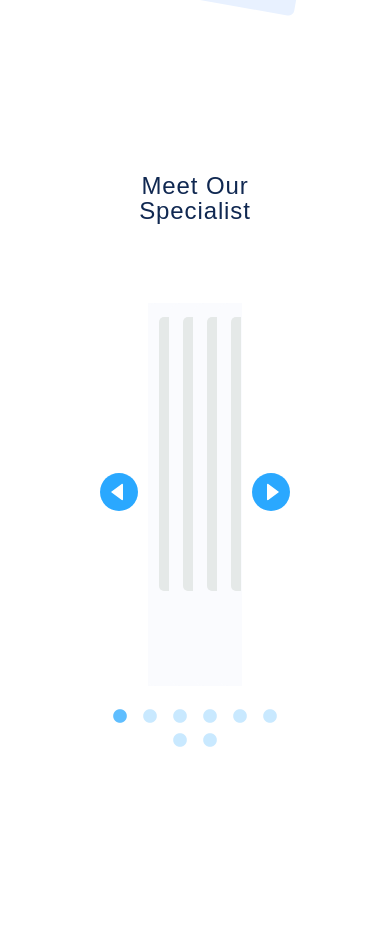
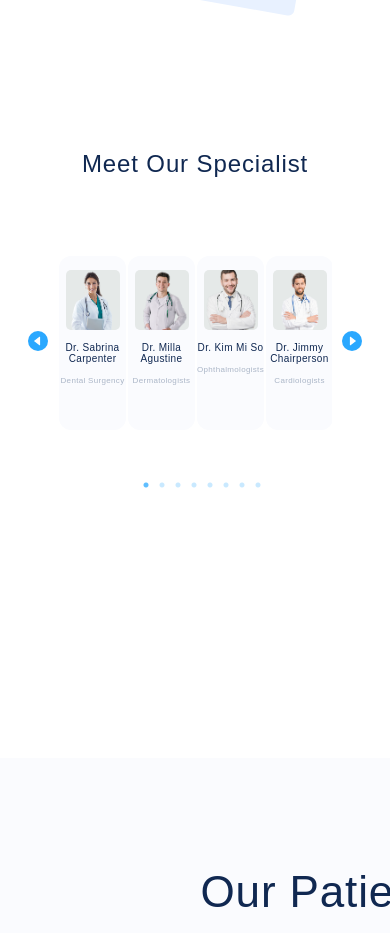
Before and after one commit to MuhammadNabeelJaved/Health-care-landing-page, a React (Vite) app: page / in a window 390 px wide. Shown: the part 2702-3635 px from the top of the page. Built offline with nearby package versions, Linux system fonts and the light colour scheme.

Commit message:
Added Doctors section responsivness.

```diff
--- a/src/Components/Doctors/Doctors.jsx
+++ b/src/Components/Doctors/Doctors.jsx
@@ -8,7 +8,7 @@ import doctors from "./doctorsData.js";
 const CustomPrevArrow = ({ onClick }) => (
   <div className="custom-arrow custom-prev-arrow" onClick={onClick}>
     {/* Replace with your custom SVG or icon */}
-    <svg
+    <svg className="arrow-svg"
       xmlns="http://www.w3.org/2000/svg"
       width="38"
       height="38"
@@ -28,6 +28,7 @@ const CustomNextArrow = ({ onClick }) => (
   <div className="custom-arrow custom-next-arrow" onClick={onClick}>
     {/* Replace with your custom SVG or icon */}
     <svg
+    className="arrow-svg"
       xmlns="http://www.w3.org/2000/svg"
       width="38"
       height="38"
--- a/src/Components/Doctors/doctors.css
+++ b/src/Components/Doctors/doctors.css
@@ -135,12 +135,37 @@
     line-height: 25px;
   }
 
-  /* .slider-image-container {
-    width: 22vw !important;
-  }
-  .slider-image {
-    width: 12vw;
-} */
+  .doctors-container {
+    padding: 28px;
+}
+  .image-slider {
+    width: 170px !important;
+    height: 197px;
+}
+.slider-image-container {
+  width: 67px !important;
+  height: 160px;
+}
+.image-slider {
+  width: 54px !important;
+  height: 60px;
+}
+.slider-name {
+  font-size: 10px;
+}
+.slider-title {
+  font-size: 8px;
+}
+.slick-dots li {
+  width: 6px;
+}
+.slick-dots li button:before {
+  font-size: 6px;
+}
+.arrow-svg{
+width: 20px;
+height: 20px;
+}
 }
 
 /* Medium devices (iPads, Tablets) */
@@ -154,18 +179,18 @@
     height: 197px;
 }
 .slider-image-container {
-  width: 100px !important;
-  height: 200px;
+  width: 67px !important;
+  height: 160px;
 }
 .image-slider {
-  width: 75px !important;
-  height: 85px;
+  width: 54px !important;
+  height: 60px;
 }
 .slider-name {
-  font-size: 14px;
+  font-size: 10px;
 }
-.slider-title{
-  font-size:12px;
+.slider-title {
+  font-size: 8px;
 }
 .slick-dots li {
   width: 12px;
```
